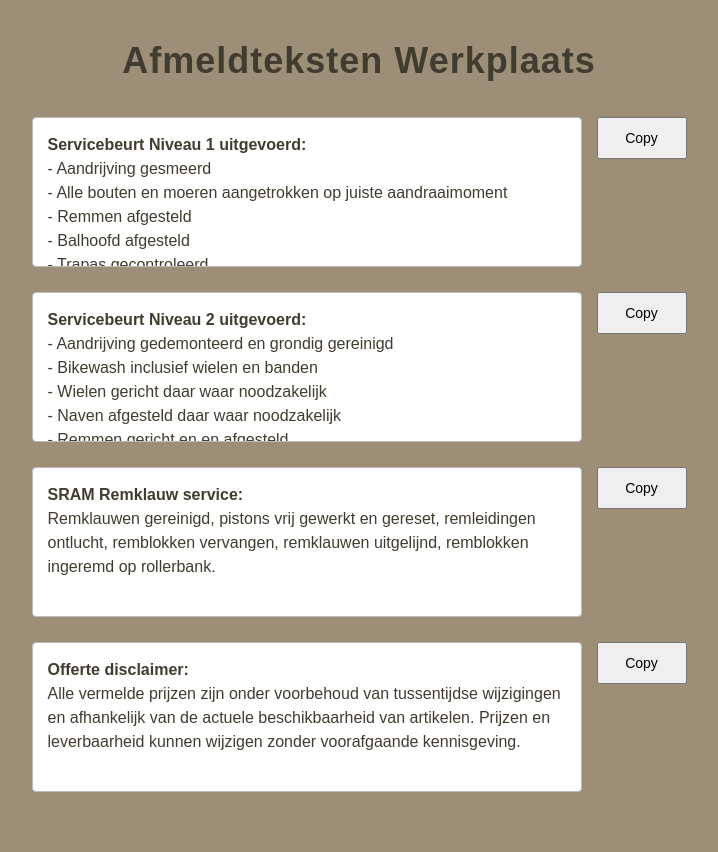
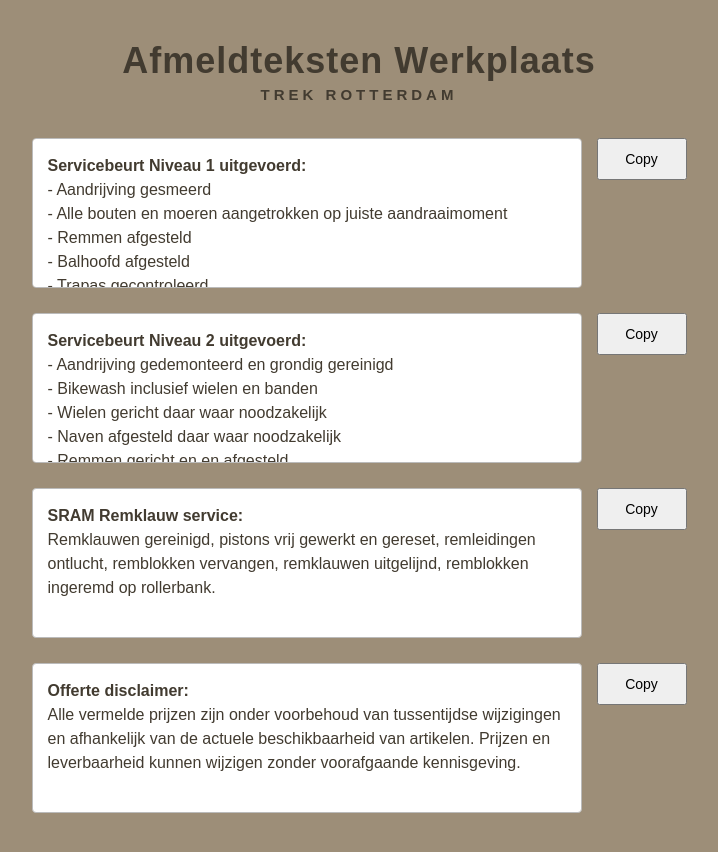
Before and after one commit to cragsmith/trekbicyclerotterdam, a plain HTML site: page trekrotterdam.html in a window 1280 px wide. Shown: the whole page, without its empty margins (281-999 px from the left). Drawn offline with Linux system fonts and the light colour scheme.

Commit message:
Update trekrotterdam.html

```diff
--- a/trekrotterdam.html
+++ b/trekrotterdam.html
@@ -14,12 +14,24 @@
     font-family: Arial, Helvetica, sans-serif;
 }
 .header {
+    text-align: center;
+    margin-bottom: 35px;
+}
+
+.title {
     color: #423b30;
     font-size: 36px;
     font-weight: bold;
-    margin-bottom: 35px;
-    text-align: center;
     letter-spacing: 1px;
+}
+
+.subtitle {
+    color: #423b30;
+    font-size: 15px;
+    font-weight: 600;
+    letter-spacing: 4px;
+    text-transform: uppercase;
+    margin-top: 4px;
 }
 .page {
     display: flex;
@@ -95,7 +107,10 @@
 
 <body>
 
-<div class="header">Afmeldteksten Werkplaats</div>
+<div class="header">
+<div class="title">Afmeldteksten Werkplaats</div>
+<div class="subtitle">TREK ROTTERDAM</div>
+</div>
 <div class="page">
 
 <div class="row">
```
